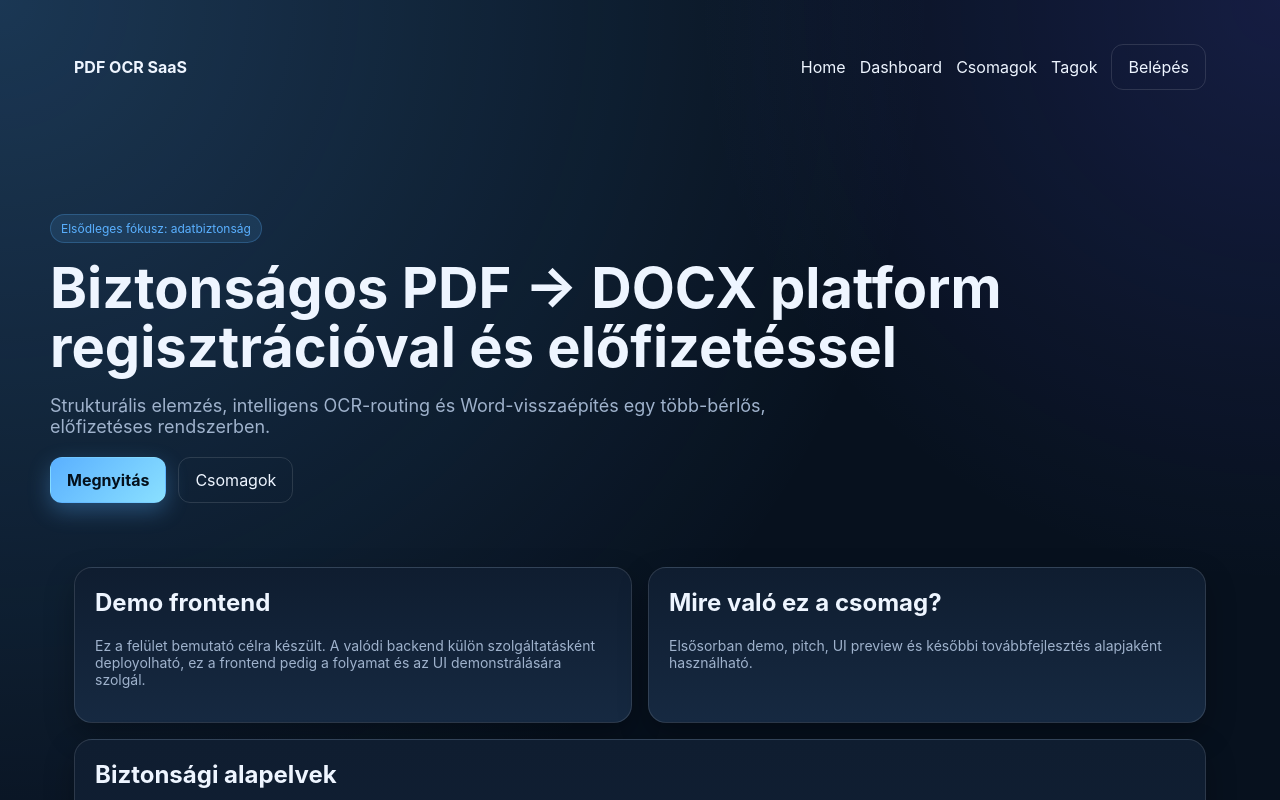
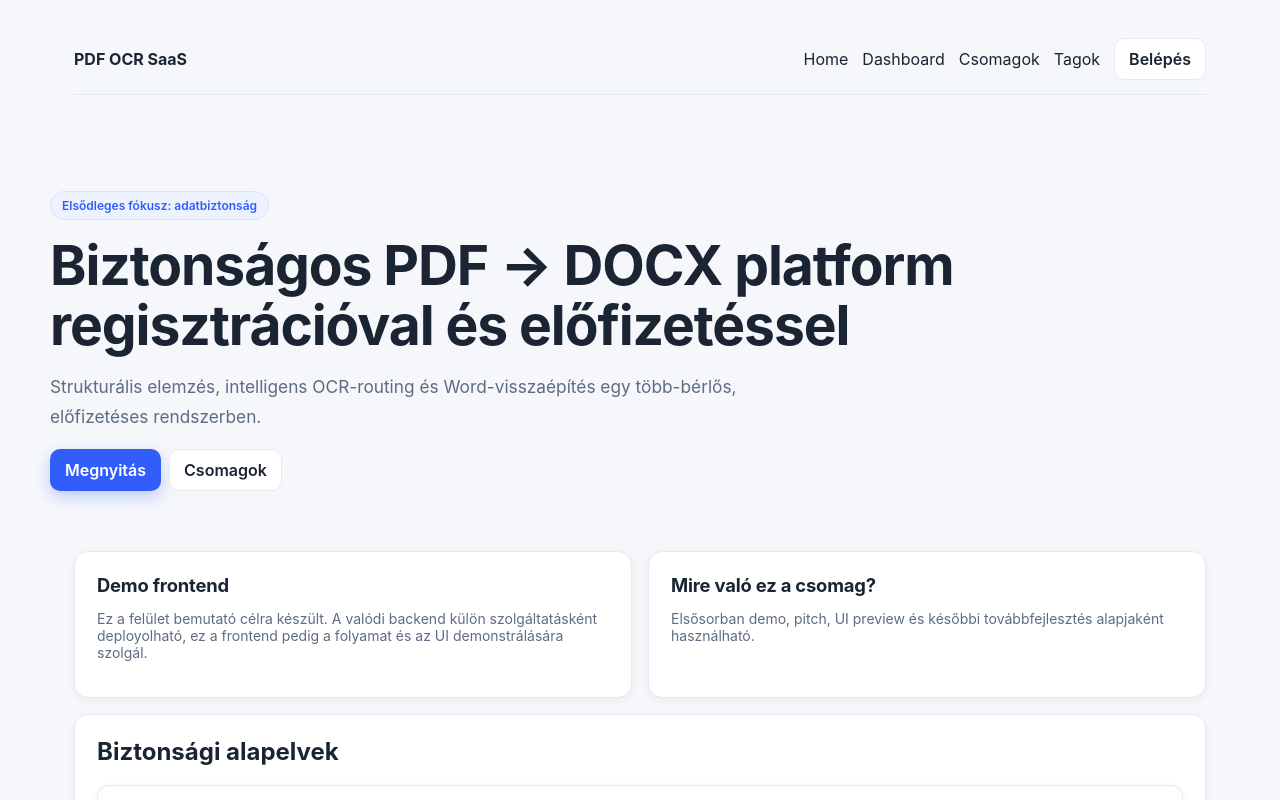
Before and after one commit to MakoveiMiron/ocr-project-frontend, a Next.js app: page / in a window 1280 px wide. Shown: the top 800 px of the page. Built offline with nearby package versions, Linux system fonts and the light colour scheme.

Commit message:
Refine UI styling to a cleaner modern aesthetic

```diff
--- a/app/dashboard/page.tsx
+++ b/app/dashboard/page.tsx
@@ -56,9 +56,9 @@ export default function DashboardPage() {
       <div className="grid grid-2">
         <UploadForm onComplete={loadDashboard} />
         <div className="card">
-          <h2 style={{ marginTop: 0 }}>Szervezet és billing</h2>
+          <h2 className="section-title">Szervezet és billing</h2>
           <p className="small">Állítsd be a szervezetet, kezeld a tagokat és az előfizetést adatvédelmi kontrollokkal.</p>
-          <div style={{ display: 'grid', gap: 10 }}>
+          <div className="stack-sm">
             <Link className="btn btn-secondary" href="/organizations/register">Szervezet regisztráció</Link>
             <Link className="btn btn-secondary" href="/members">Tagok kezelése</Link>
             <Link className="btn btn-secondary" href="/pricing">Csomagváltás / checkout</Link>
--- a/app/globals.css
+++ b/app/globals.css
@@ -1,65 +1,122 @@
 :root {
-  color-scheme: dark;
-  --bg: #07111e;
-  --bg-glow: rgba(90,176,255,0.24);
-  --panel: #0f1d30;
-  --panel-2: #162941;
-  --text: #eef5ff;
-  --muted: #9fb2cc;
-  --accent: #5ab0ff;
-  --accent-2: #8ae0ff;
-  --danger: #ff7979;
-  --border: rgba(255,255,255,0.12);
+  color-scheme: light;
+  --bg: #f5f7fb;
+  --panel: #ffffff;
+  --text: #1a2433;
+  --muted: #5d6c80;
+  --accent: #315efb;
+  --accent-soft: #edf2ff;
+  --danger: #d14343;
+  --border: #e4e9f2;
+  --shadow-sm: 0 2px 8px rgba(17, 24, 39, 0.05);
+  --shadow-md: 0 12px 28px rgba(17, 24, 39, 0.08);
 }
 * { box-sizing: border-box; }
 html, body {
   padding: 0;
   margin: 0;
-  background:
-    radial-gradient(circle at 0% 0%, var(--bg-glow), transparent 48%),
-    radial-gradient(circle at 100% 0%, rgba(96,92,255,0.16), transparent 30%),
-    var(--bg);
+  background: var(--bg);
   color: var(--text);
-  font-family: Inter, Arial, sans-serif;
+  font-family: Inter, "Segoe UI", Roboto, Arial, sans-serif;
 }
 a { color: inherit; text-decoration: none; }
 button, input { font: inherit; }
 .container { max-width: 1180px; margin: 0 auto; padding: 24px; }
 .card {
-  background: linear-gradient(180deg, var(--panel), var(--panel-2));
+  background: var(--panel);
   border: 1px solid var(--border);
-  border-radius: 18px;
-  padding: 20px;
-  box-shadow: 0 12px 30px rgba(0,0,0,0.28);
-  backdrop-filter: blur(6px);
+  border-radius: 14px;
+  padding: 22px;
+  box-shadow: var(--shadow-sm);
 }
 .grid { display: grid; gap: 16px; }
 .grid-2 { grid-template-columns: repeat(2, minmax(0, 1fr)); }
 .grid-3 { grid-template-columns: repeat(3, minmax(0, 1fr)); }
-.hero { padding: 80px 0 40px; }
-.hero h1 { font-size: 56px; line-height: 1.05; margin: 0 0 18px; }
-.hero p { color: var(--muted); max-width: 760px; font-size: 18px; }
-.badge { display: inline-flex; padding: 6px 10px; border-radius: 999px; background: rgba(90,176,255,.12); color: var(--accent); border: 1px solid rgba(90,176,255,.25); font-size: 12px; margin-bottom: 16px; }
-.topnav { display: flex; align-items: center; justify-content: space-between; padding: 20px 0; }
+.hero { padding: 72px 0 36px; }
+.hero h1 {
+  font-size: clamp(2rem, 4.7vw, 3.45rem);
+  line-height: 1.08;
+  margin: 0 0 16px;
+  letter-spacing: -0.02em;
+}
+.hero p { color: var(--muted); max-width: 720px; font-size: 1.08rem; line-height: 1.7; }
+.badge {
+  display: inline-flex;
+  padding: 6px 11px;
+  border-radius: 999px;
+  background: var(--accent-soft);
+  color: var(--accent);
+  border: 1px solid #d9e4ff;
+  font-size: 12px;
+  font-weight: 600;
+  margin-bottom: 16px;
+}
+.topnav {
+  display: flex;
+  align-items: center;
+  justify-content: space-between;
+  padding: 14px 0;
+  border-bottom: 1px solid var(--border);
+}
 .topnav .links { display: flex; gap: 14px; align-items: center; }
-.btn { display: inline-flex; align-items: center; justify-content: center; border-radius: 12px; border: 1px solid transparent; padding: 12px 16px; cursor: pointer; }
+.btn {
+  display: inline-flex;
+  align-items: center;
+  justify-content: center;
+  border-radius: 10px;
+  border: 1px solid transparent;
+  padding: 10px 14px;
+  cursor: pointer;
+  font-weight: 600;
+  transition: all 140ms ease;
+}
 .btn-primary {
-  background: linear-gradient(135deg, var(--accent), var(--accent-2));
-  color: #04101c;
-  font-weight: 700;
-  box-shadow: 0 8px 22px rgba(90,176,255,0.32);
+  background: var(--accent);
+  color: #fff;
+  box-shadow: 0 6px 16px rgba(49, 94, 251, 0.28);
 }
-.btn-secondary { border-color: var(--border); background: transparent; color: var(--text); }
+.btn-primary:hover {
+  filter: brightness(0.97);
+  transform: translateY(-1px);
+}
+.btn-secondary {
+  border-color: var(--border);
+  background: #fff;
+  color: var(--text);
+}
+.btn-secondary:hover { background: #f8faff; }
+.btn:disabled {
+  opacity: 0.6;
+  cursor: not-allowed;
+}
 .small { font-size: 14px; color: var(--muted); }
 .table { width: 100%; border-collapse: collapse; }
 .table th, .table td { text-align: left; padding: 14px 10px; border-bottom: 1px solid var(--border); }
-.input, .select { width: 100%; padding: 12px 14px; border-radius: 12px; border: 1px solid var(--border); background: rgba(255,255,255,0.02); color: var(--text); }
+.table th {
+  font-size: 12px;
+  letter-spacing: 0.04em;
+  color: var(--muted);
+  text-transform: uppercase;
+}
+.input, .select {
+  width: 100%;
+  padding: 11px 13px;
+  border-radius: 10px;
+  border: 1px solid var(--border);
+  background: #fff;
+  color: var(--text);
+}
+.input:focus, .select:focus {
+  outline: none;
+  border-color: #c3d4ff;
+  box-shadow: 0 0 0 4px #edf2ff;
+}
 .dropzone {
-  border: 1px dashed rgba(255,255,255,0.28);
+  border: 1px dashed #ccd7ec;
   padding: 28px;
-  border-radius: 18px;
+  border-radius: 12px;
   text-align: center;
-  background: rgba(255,255,255,0.03);
+  background: #f9fbff;
 }
 .processing-indicator {
   margin-top: 12px;
@@ -68,26 +125,44 @@ button, input { font: inherit; }
   gap: 10px;
   padding: 8px 10px;
   border-radius: 10px;
-  border: 1px solid rgba(138, 224, 255, 0.4);
-  background: rgba(90,176,255,0.1);
-  color: #d4edff;
+  border: 1px solid #d6e2ff;
+  background: var(--accent-soft);
+  color: #3453c7;
   font-size: 13px;
 }
 .spinner {
   width: 14px;
   height: 14px;
   border-radius: 50%;
-  border: 2px solid rgba(255,255,255,0.4);
-  border-top-color: var(--accent-2);
+  border: 2px solid #c7d5ff;
+  border-top-color: var(--accent);
   animation: spin 0.8s linear infinite;
 }
 @keyframes spin {
   to { transform: rotate(360deg); }
 }
 .kpis { display: grid; grid-template-columns: repeat(4, minmax(0, 1fr)); gap: 14px; }
-.kpi { padding: 18px; border-radius: 16px; border: 1px solid var(--border); background: rgba(255,255,255,0.02); }
-.kpi strong { display: block; font-size: 28px; margin-top: 6px; }
+.kpi {
+  padding: 18px;
+  border-radius: 12px;
+  border: 1px solid var(--border);
+  background: #fff;
+  box-shadow: var(--shadow-sm);
+}
+.kpi strong { display: block; font-size: 1.6rem; margin-top: 4px; letter-spacing: -0.01em; }
+.section-title { margin-top: 0; margin-bottom: 10px; font-size: 1.15rem; letter-spacing: -0.01em; }
+.actions-row { display: flex; gap: 8px; flex-wrap: wrap; }
+.stack-sm { display: grid; gap: 10px; }
+.mt-16 { margin-top: 16px; }
+.mb-16 { margin-bottom: 16px; }
 @media (max-width: 900px) {
   .grid-2, .grid-3, .kpis { grid-template-columns: 1fr; }
-  .hero h1 { font-size: 38px; }
+  .topnav {
+    flex-direction: column;
+    align-items: flex-start;
+    gap: 10px;
+  }
+  .topnav .links {
+    flex-wrap: wrap;
+  }
 }
--- a/app/page.tsx
+++ b/app/page.tsx
@@ -8,13 +8,13 @@ export default function HomePage() {
       <section className="container" style={{ paddingBottom: 40 }}>
         <div className="grid grid-2">
           <div className="card">
-            <h2 style={{ marginTop: 0 }}>Demo frontend</h2>
+            <h2 className="section-title">Demo frontend</h2>
             <p className="small">
               Ez a felület bemutató célra készült. A valódi backend külön szolgáltatásként deployolható, ez a frontend pedig a folyamat és az UI demonstrálására szolgál.
             </p>
           </div>
           <div className="card">
-            <h2 style={{ marginTop: 0 }}>Mire való ez a csomag?</h2>
+            <h2 className="section-title">Mire való ez a csomag?</h2>
             <p className="small">
               Elsősorban demo, pitch, UI preview és későbbi továbbfejlesztés alapjaként használható.
             </p>
--- a/components/DocumentTable.tsx
+++ b/components/DocumentTable.tsx
@@ -4,7 +4,7 @@ import { DocumentSummary } from '@/lib/types';
 export function DocumentTable({ documents }: { documents: DocumentSummary[] }) {
   return (
     <div className="card">
-      <h2 style={{ marginTop: 0 }}>Dokumentumok</h2>
+      <h2 className="section-title">Dokumentumok</h2>
       <table className="table">
         <thead>
           <tr>
@@ -20,7 +20,7 @@ export function DocumentTable({ documents }: { documents: DocumentSummary[] }) {
               <td>{doc.original_filename}</td>
               <td>{doc.status}</td>
               <td><code>{doc.id.slice(0, 8)}…</code></td>
-              <td style={{ display: 'flex', gap: 8 }}>
+              <td className="actions-row">
                 <Link className="btn btn-secondary" href={`/documents/${doc.id}`}>Státusz</Link>
                 <Link className="btn btn-secondary" href={`/documents/${doc.id}?download=1`}>DOCX</Link>
               </td>
--- a/components/Hero.tsx
+++ b/components/Hero.tsx
@@ -9,7 +9,7 @@ export function Hero() {
         Strukturális elemzés, intelligens OCR-routing és Word-visszaépítés egy több-bérlős,
         előfizetéses rendszerben.
       </p>
-      <div style={{ display: 'flex', gap: 12, marginTop: 20 }}>
+      <div className="actions-row mt-16">
         <Link className="btn btn-primary" href="/dashboard">Megnyitás</Link>
         <Link className="btn btn-secondary" href="/pricing">Csomagok</Link>
       </div>
```
Also changed, not shown: components/UploadForm.tsx (+4 -4 lines).
